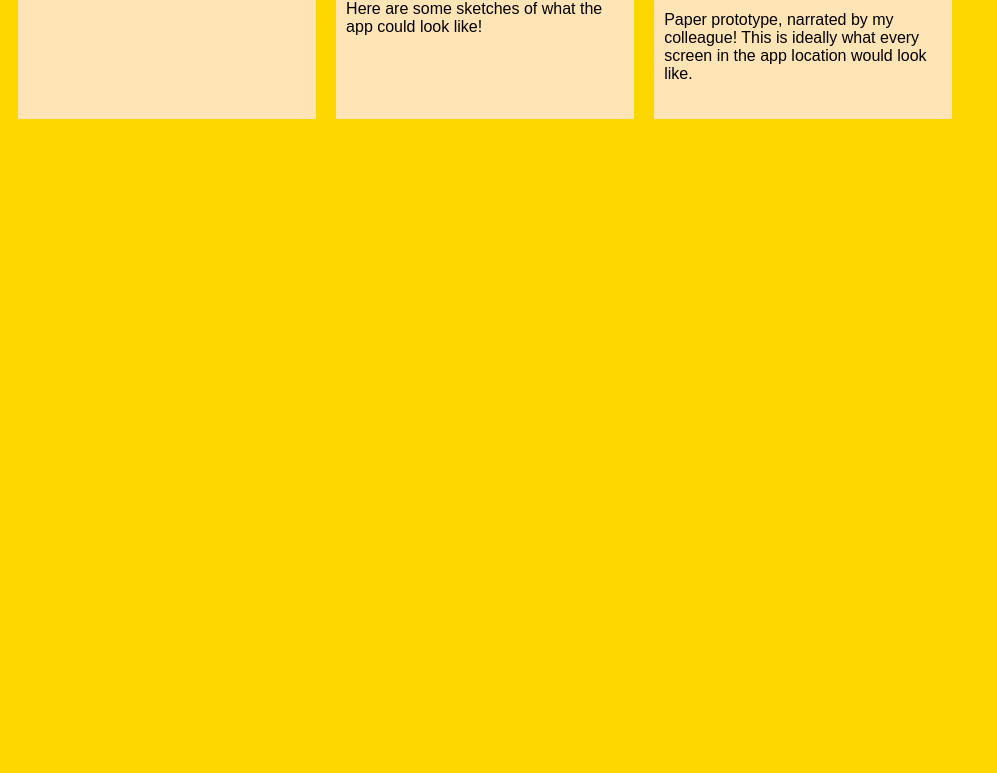
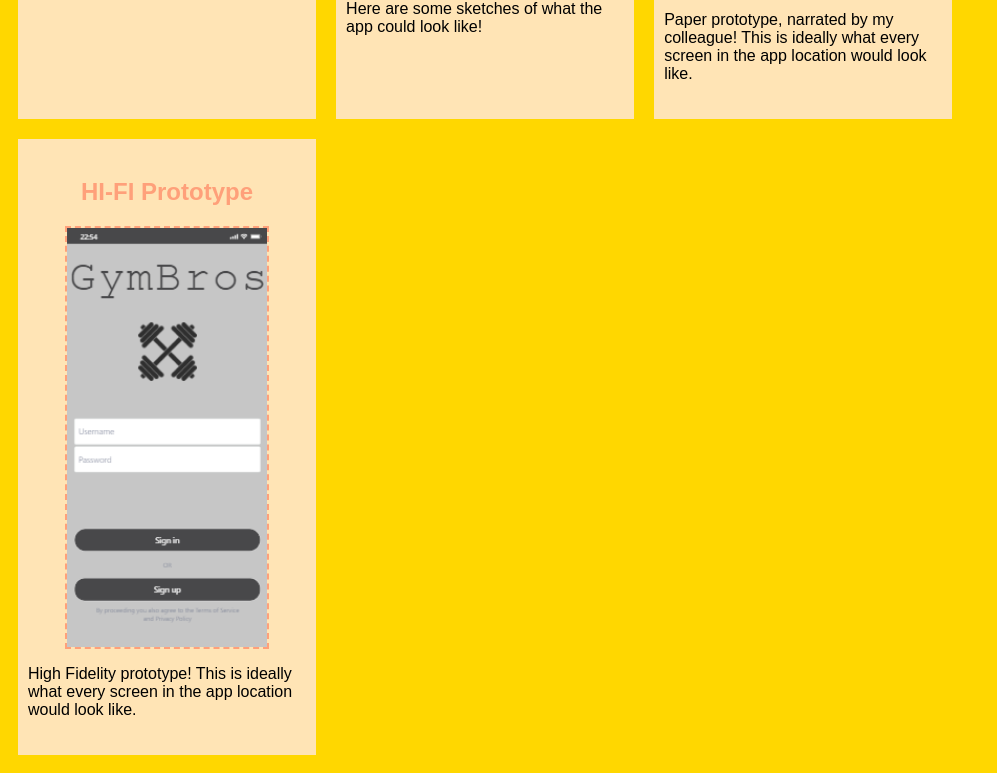
Before and after one commit to apacicco/apacicco.github.io, a plain HTML site: page index.html in a window 1280 px wide. Shown: the part 1117-1890 px from the top of the page, without its empty margins (0-997 px from the left). Before the commit the page ends 1254 px from the top, so only its background shows below. Drawn offline with Linux system fonts and the light colour scheme.

Commit message:
Add files via upload

```diff
--- a/index.html
+++ b/index.html
@@ -77,8 +77,20 @@
               Paper prototype, narrated by my colleague! This is ideally what every screen in the app location would look like.
           </p>
       </section>
+      <!--HIFI Prototype Assignment-->
+
     </section>
-  <div>
+    <section class = "assignment">
+      <a href="GymBros-html - Shortcut.lnk"><h2> HI-FI Prototype </h2></a>
+      <a href="GymBros-html - Shortcut.lnk"><img src ="Screenshot (21).png"></a>
+      <section class = ass-details>
+
+        <p>
+            High Fidelity prototype! This is ideally what every screen in the app location would look like.
+        </p>
+    </section>
+    <div>
+
 
   </body>
 </html>
```
Also changed, not shown: Screenshot (21).png (added), 1 other file.
